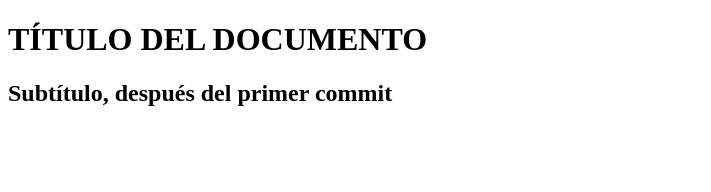
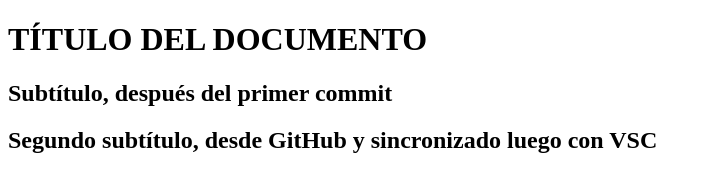
Before and after one commit to vic-mar-fer/desde-gh-01, a plain HTML site: page index.html in a window 1280 px wide. Shown: the whole page, without its empty margins (0-711 px from the left). Drawn offline with Linux system fonts and the light colour scheme.

Commit message:
Actualizado desde GitHub

```diff
--- a/index.html
+++ b/index.html
@@ -12,5 +12,7 @@
 
     <h2>Subtítulo, después del primer commit</h2>
 
+    <h2>Segundo subtítulo, desde GitHub y sincronizado luego con VSC<h2>
+
 </body>
 </html>
```
